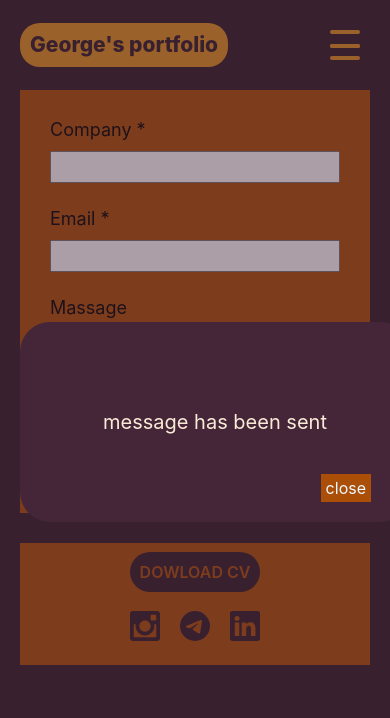
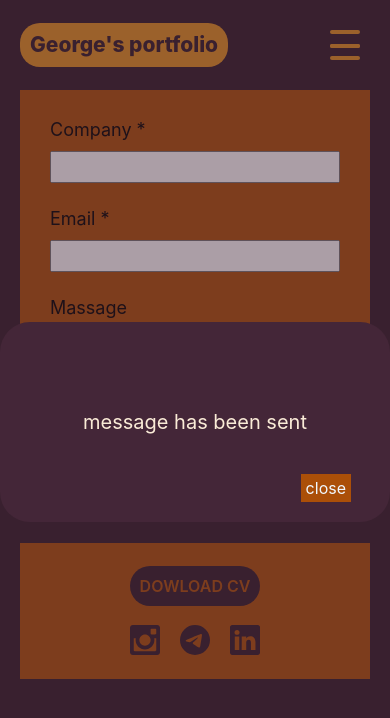
Before and after one commit to Jorjeee3/portfolio, a React (Create React App) app: page /contact in a window 390 px wide. Both pictures are taken after typing "Sample", "Sample", "Sample" into the empty fields and a click on the button "Send". Shown: the top 718 px of the page. Built offline with nearby package versions, Linux system fonts and the light colour scheme; no server answers.

Commit message:
fix mobile navigation logo

```diff
--- a/src/containers/header/Header.jsx
+++ b/src/containers/header/Header.jsx
@@ -18,7 +18,7 @@ function Header() {
         </div>
         <nav className={burgerMenu ? "header-nav active" : "header-nav"} onClick={() => setBurgerMenu(false)} >
             <div className='header-logo-nav'>
-                George's portfolio
+                <Link to="/" className='nav-link-logo'>George's portfolio</Link>
             </div>
             <ul className="header-list">
                 <li className="header-item">
--- a/src/containers/header/header.css
+++ b/src/containers/header/header.css
@@ -73,7 +73,7 @@
 
 .header-nav {
     transform: translate(-300px, 0);
-    padding: 10px 0;
+    padding: 10px 30px;
     position: fixed;
     top: 0;
     left: 0;
@@ -90,13 +90,17 @@
 
 .header-logo-nav {
     display: inline-block;
-    color: #e29120;
     padding: 10px;
     background-color: #301b28;
     border-radius: 20px;
     font-weight: 800;
     font-size: 21px;
     margin-bottom: 120px;
+}
+
+.nav-link-logo {
+    text-decoration: none;
+    color: #e29120;
 }
 
 .header-list {
@@ -118,6 +122,11 @@
     text-decoration: none;
     font-weight: 600;
     font-size: 24px;
+}
+
+.header-link-contact {
+    color: #301b28;
+    padding: 5px;
 }
 
 .burger-menu {
--- a/src/containers/telegram/telegram.css
+++ b/src/containers/telegram/telegram.css
@@ -39,6 +39,10 @@ input[type="file"] {
 }
 
 @media screen and (max-width: 520px) {
+    .telegram-section {
+        padding-top: 34px;
+    }
+
     .cv-block {
         margin-bottom: 30px;
     }
--- a/src/pages/contact/Contact.jsx
+++ b/src/pages/contact/Contact.jsx
@@ -12,10 +12,21 @@ function Contact() {
     const [isAlert, setIsAlert] = useState(false)
     const [errorCompany, setErrorCompany] = useState(false)
     const [errorEmail, setErrorEmail] = useState(false)
+    // const [errorDirtyEmail, setErrorDirtyEmail] = useState('email is not correct')
 
 const changeState = () => {
     setIsAlert(!isAlert)
 }
+
+// const validateEmail = (e) => {
+//     setEmail(e.target.value)
+//     const re = /^(([^<>()[\]\.,;:\s@\"]+(\.[^<>()[\]\.,;:\s@\"]+)*)|(\".+\"))@(([^<>()[\]\.,;:\s@\"]+\.)+[^<>()[\]\.,;:\s@\"]{2,})$/i;
+//     if (!re.test(String(e.target.value).toLowerCase())) {
+//         setErrorDirtyEmail(errorDirtyEmail)
+//     } else {
+//         setErrorDirtyEmail('')
+//     }
+// }
 
 const handleSubmit = (e) => {
     e.preventDefault()
@@ -24,11 +35,13 @@ const handleSubmit = (e) => {
     if (company === '' && email === '') {
         setErrorCompany(true)
         setErrorEmail(true)
+
         setIsAlert(!isAlert)
 
     } else if (company === '' || email === '') {
         setErrorCompany(!company)
         setErrorEmail(!email)
+
         setIsAlert(!isAlert)
     }
      else {
@@ -106,7 +119,7 @@ const handleSubmit = (e) => {
             </form>
 
             {isAlert && (
-                <div className="alert-wrapper">
+                <div className="alert-wrapper" onClick={() => setIsAlert(!isAlert)}>
                     <div className='alert'>
                         <span className='alert-name'>message has been sent</span>
                         <button className='alert-close' onClick={changeState}>close</button>
--- a/src/pages/contact/contact.css
+++ b/src/pages/contact/contact.css
@@ -70,6 +70,7 @@
     top: 0;
     left: 0;
     width: 100%;
+    padding: 10px;
     height: 100%;
     background-color: #44263872;
 }
@@ -77,7 +78,6 @@
 .alert {
     max-width: 400px;
     width: 100%;
-    margin: 0 20px;
     height: 200px;
     background-color: #442638;
     display: flex;
```
